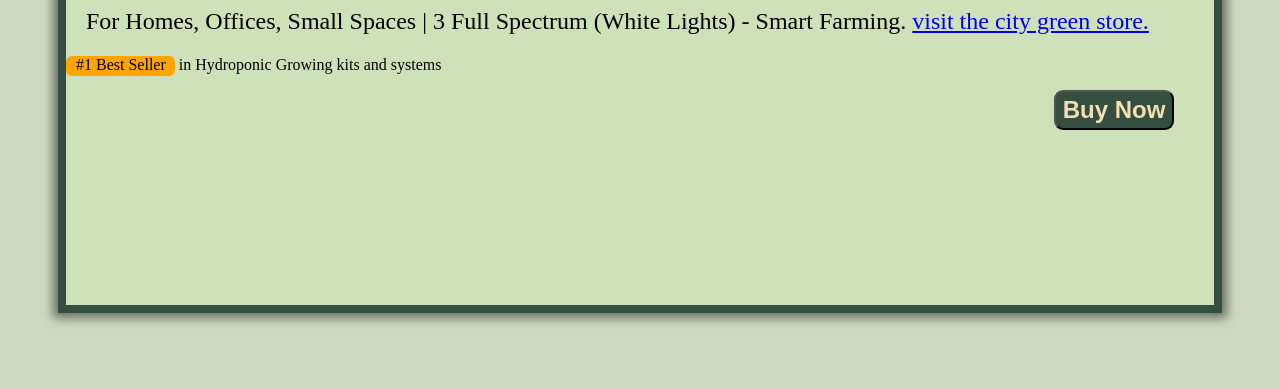
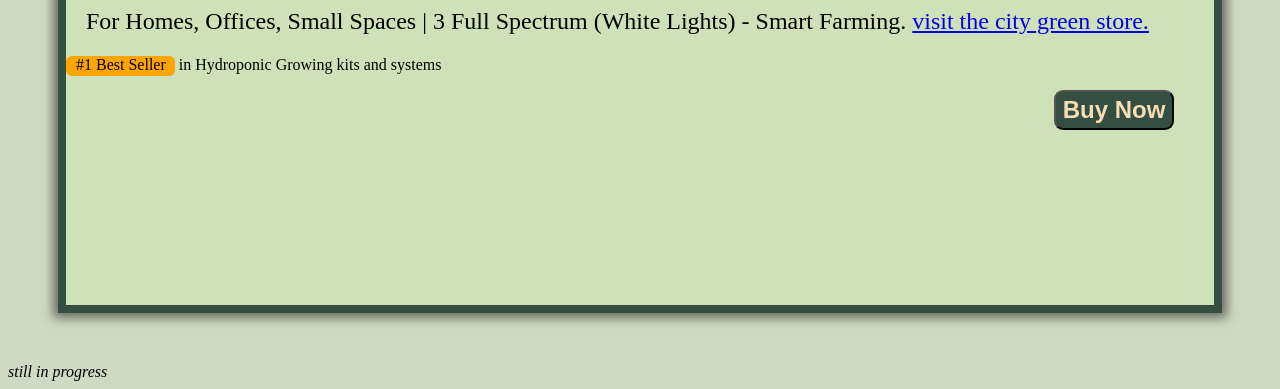
Before and after one commit to sanikaP16/product_card, a plain HTML site: page index.html in a window 1280 px wide. Shown: the part 698-1087 px from the top of the page. Before the commit the page ends 1061 px from the top, so only its background shows below. Drawn offline with Linux system fonts and the light colour scheme.

Commit message:
first version - yet to complete

```diff
--- a/index.html
+++ b/index.html
@@ -128,5 +128,8 @@
       <p></p>
       <button>Buy Now</button>
     </main>
+    <footer>
+      <cite>still in progress</cite>
+    </footer>
   </body>
 </html>
```
